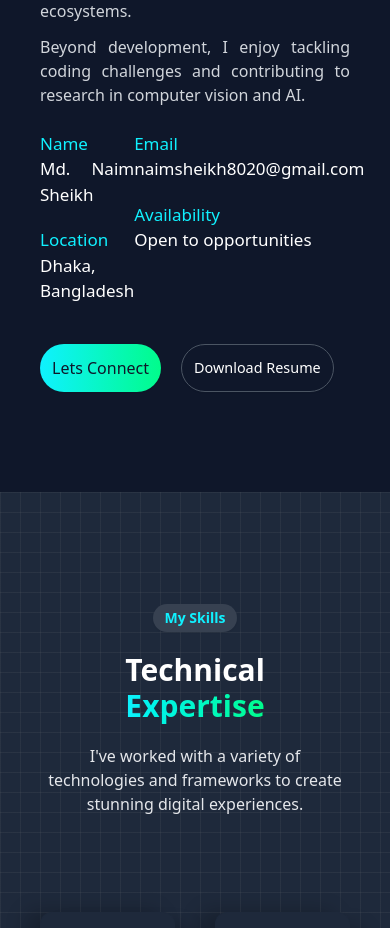
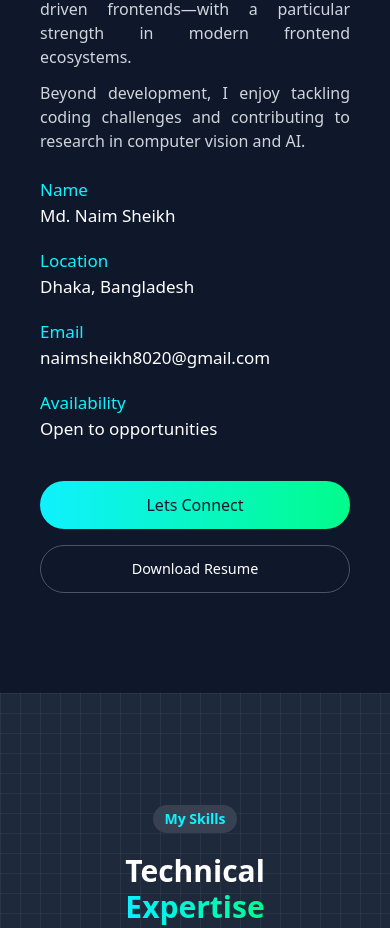
Before and after one commit to naimsheikh8020/Portfolio, a React (Vite) app: page / in a window 390 px wide. Shown: the part 2000-2928 px from the top of the page. Built offline with nearby package versions, Linux system fonts and the light colour scheme.

Commit message:
Update AboutMe component layout for better responsiveness and structure

```diff
--- a/src/Components/AboutMe.jsx
+++ b/src/Components/AboutMe.jsx
@@ -17,7 +17,7 @@ const AboutMe = () => {
       {/* section content */}
       <div className="flex flex-col lg:flex-row gap-10 md:gap-14 items-center ">
         {/* image part  */}
-        <div className="w-[50%] md:w-[40%]   relative rounded-2xl border-glow2 ">
+        <div className="w-[70%] sm:w-[50%] md:w-[40%] lg:w-[35%] relative rounded-2xl border-glow2 ">
           <img
             src={portrait}
             alt=""
@@ -59,7 +59,7 @@ const AboutMe = () => {
             </p>
           </div>
           {/* specification  */}
-          <div className="flex md:w-[80%] justify-between  pb-5">
+          <div className="grid grid-cols-1 sm:grid-cols-2 gap-5 md:w-[80%] pb-5">
             <div className="space-y-5">
               <Specification tittle={"Name"} subTittle={"Md. Naim Sheikh"} />
               <Specification
@@ -79,7 +79,7 @@ const AboutMe = () => {
             </div>
           </div>
           {/* CTA buttons  */}
-          <div className="flex gap-5 py-5">
+          <div className="flex flex-col sm:flex-row gap-4 sm:gap-5 py-5">
             <Link to="contact-me" className="glow-button btn">
               Lets Connect
             </Link>
```
